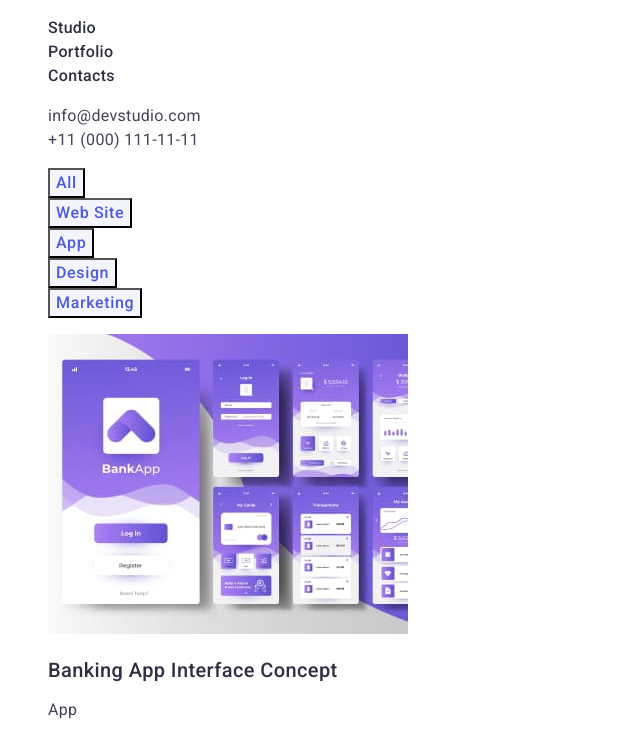
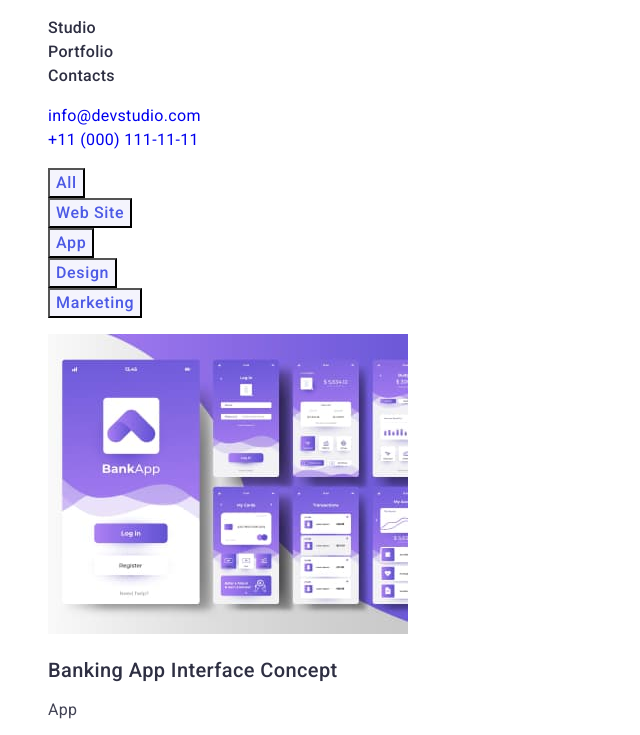
Before and after one commit to Alleksss/goit-markup-hw-02, a plain HTML site: page portfolio.html in a window 1280 px wide. Shown: the part 32-767 px from the top of the page, without its empty margins (0-640 px from the left). Drawn offline with Linux system fonts and the light colour scheme.

Commit message:
fix: jesus way

```diff
--- a/css/style.css
+++ b/css/style.css
@@ -59,8 +59,7 @@ color: var(--hover);
     letter-spacing: 0.02em;
     text-decoration: none;
 }
-.mail,
-.tel  {
+.contact {
     color: var(--main-color);
     font-weight: 400;
     font-size: 16px;
```
Also changed, not shown: index.html (+2 -2 lines).
